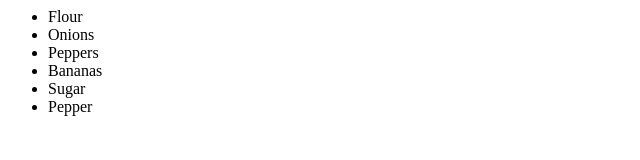
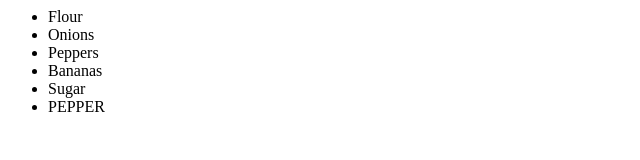
Before and after one commit to neocortex666/shoppinglist, a plain HTML site: page index.html in a window 1280 px wide. Shown: the full height of the page, 0-640 px from the left. Drawn offline with Linux system fonts and the light colour scheme.

Commit message:
Making pepper super important

```diff
--- a/index.html
+++ b/index.html
@@ -7,7 +7,7 @@
             <li>Peppers</li>
             <li>Bananas</li>
             <li>Sugar</li>
-            <li>Pepper</li>
+            <li><b></b>PEPPER</b></li>
          </ul>
      </body>
 </html>
```
